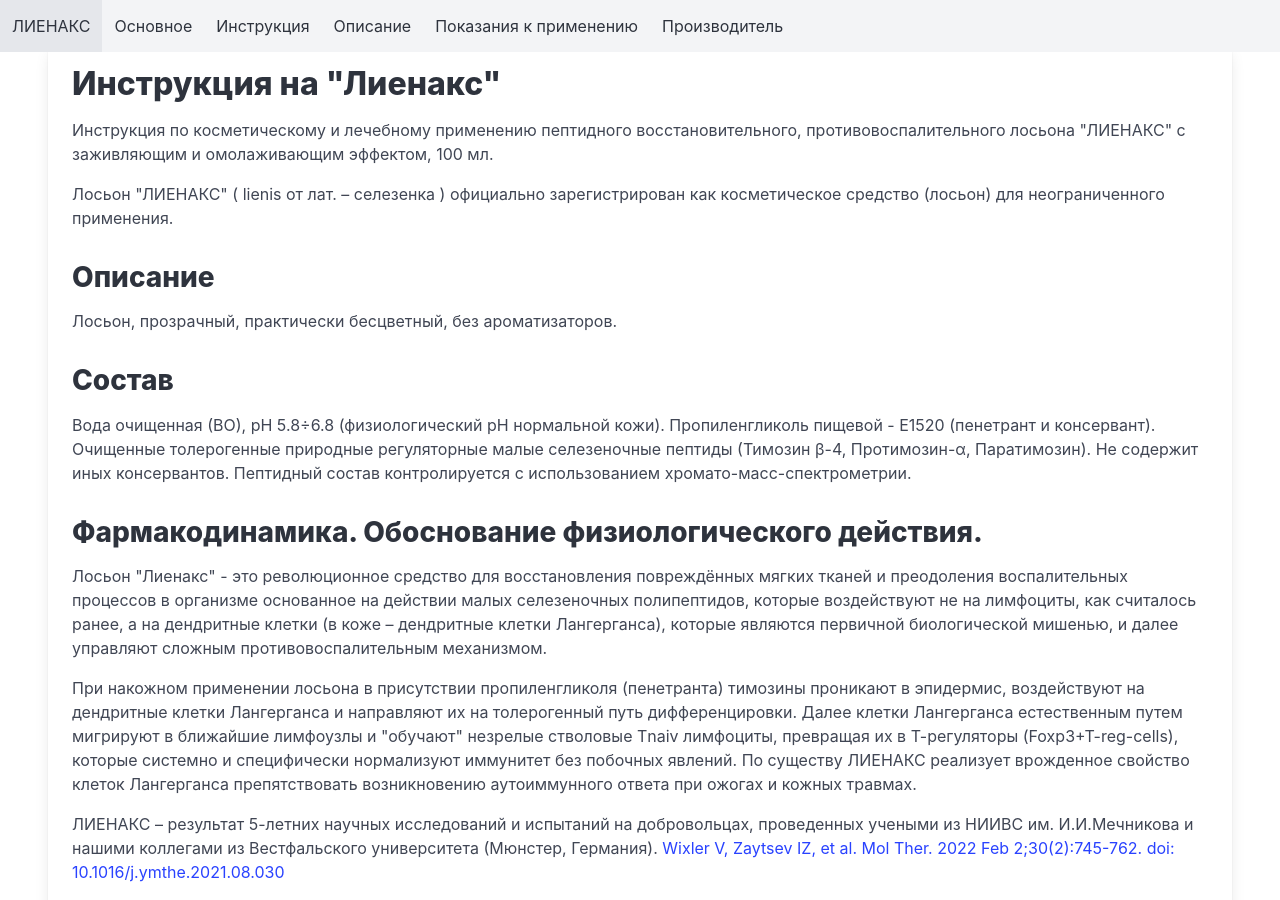
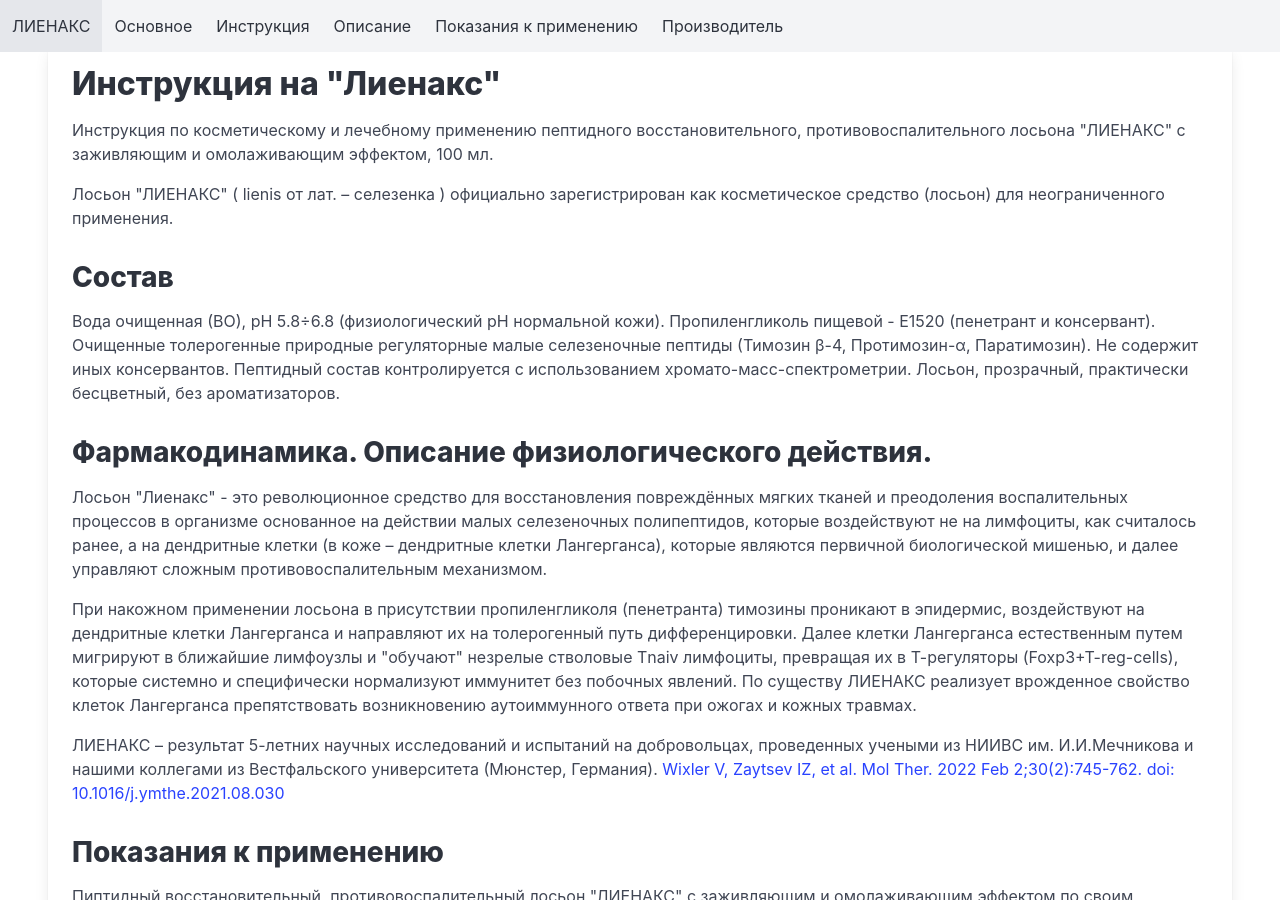
Before and after one commit to w3craft/lienax, a Jekyll site: the page built from index.html, in a window 1280 px wide and 900 px high, scrolled down 518 px. Built offline with Jekyll 4.4.1, drawn with Linux system fonts in a browser that asks for light colours.

Commit message:
Update index.html

```diff
--- a/index.html
+++ b/index.html
@@ -18,17 +18,12 @@
             (лосьон) для неограниченного применения.
           </p>
 
-          <h2>Описание</h2>
+          <h2>Состав</h2>
           <p>
-            Лосьон, прозрачный, практически бесцветный, без ароматизаторов.
+            Вода очищенная (ВО), рН 5.8÷6.8 (физиологический рН нормальной кожи). Пропиленгликоль пищевой - Е1520 (пенетрант и консервант). Очищенные толерогенные природные регуляторные малые селезеночные пептиды (Тимозин β-4, Протимозин-α, Паратимозин). Не содержит иных консервантов. Пептидный состав контролируется с использованием хромато-масс-спектрометрии. Лосьон, прозрачный, практически бесцветный, без ароматизаторов.
           </p>
 
-          <h2>Состав</h2>
-          <p>
-            Вода очищенная (ВО), рН 5.8÷6.8 (физиологический рН нормальной кожи). Пропиленгликоль пищевой - Е1520 (пенетрант и консервант). Очищенные толерогенные природные регуляторные малые селезеночные пептиды (Тимозин β-4, Протимозин-α, Паратимозин). Не содержит иных консервантов. Пептидный состав контролируется с использованием хромато-масс-спектрометрии.
-          </p>
-
-          <h2 id="description">Фармакодинамика. Обоснование физиологического действия.</h2>
+          <h2 id="description">Фармакодинамика. Описание физиологического действия.</h2>
           <p>
           Лосьон "Лиенакс" - это революционное средство для восстановления повреждённых мягких тканей и преодоления
           воспалительных процессов в организме основанное на действии малых селезеночных полипептидов, которые воздействуют не на
```
